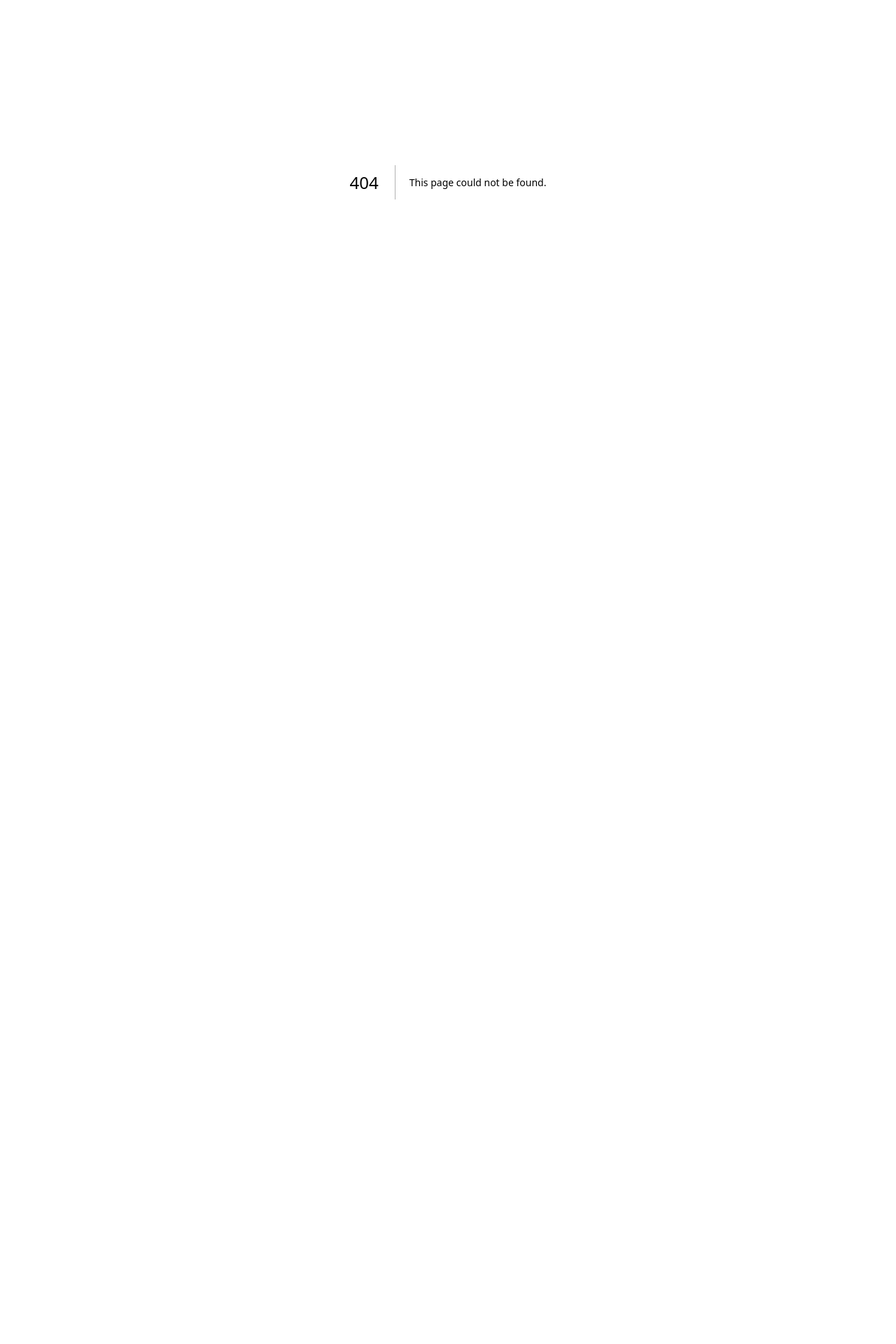
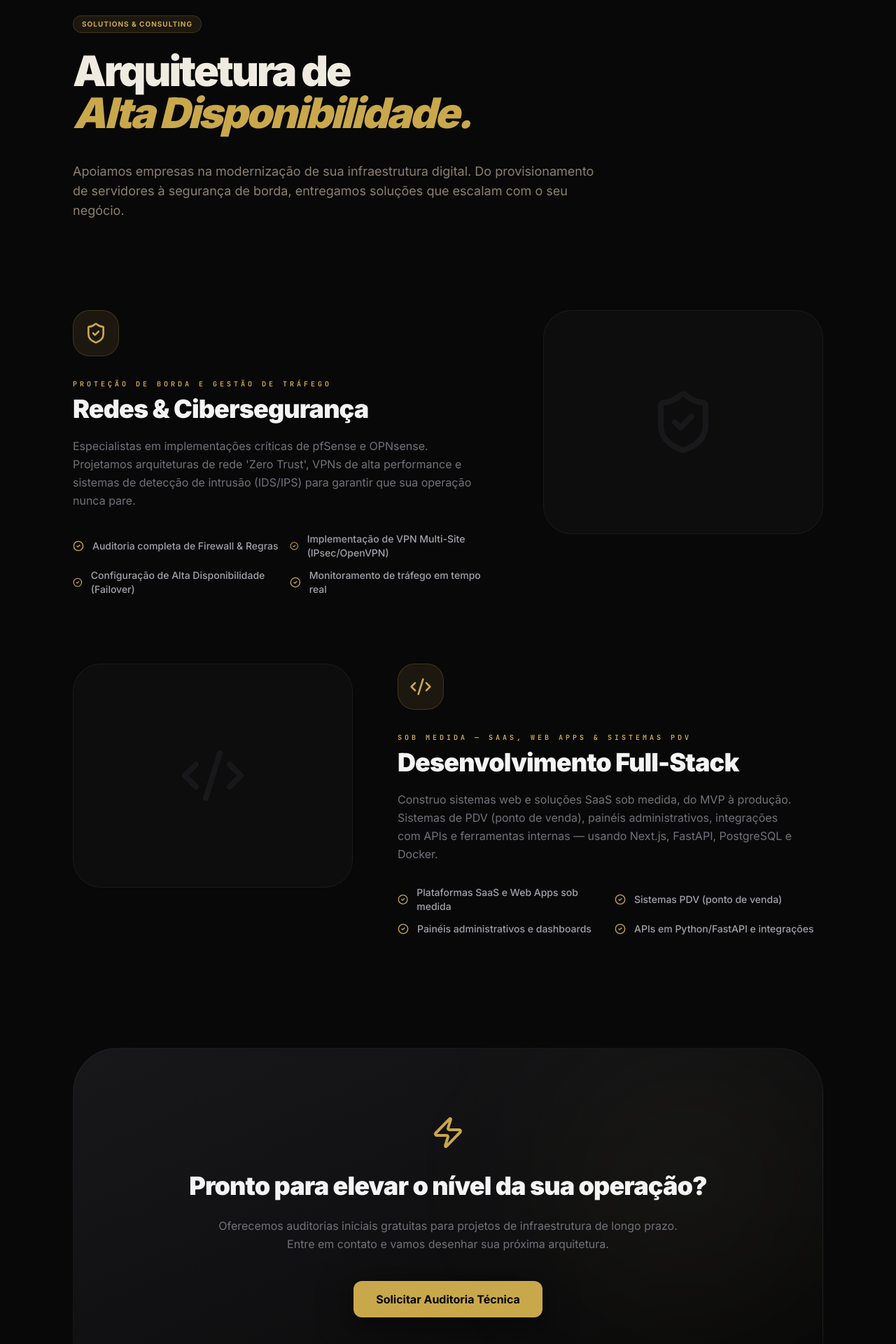
Before and after one commit to AlexandreAlan/portfolio, a Next.js app: page /servicos in a window 1280 px wide. Before the commit this address had no page. Shown: the part 140-2060 px from the top of the page at 70% size. Before the commit the page ends 800 px from the top, so only its background shows below. Built offline with nearby package versions, Linux system fonts and the light colour scheme.

Commit message:
feat: add services page and related assets

```diff
--- /dev/null
+++ b/src/app/servicos/page.tsx
@@ -0,0 +1,103 @@
+import Navbar from '@/components/Navbar'
+import Footer from '@/components/Footer'
+import { ShieldCheck, Code2, CheckCircle2, Zap } from 'lucide-react'
+
+export default function ServicesPage() {
+  return (
+    <>
+      <Navbar />
+      <main className="pt-20 bg-[#080808] min-h-screen">
+        <div className="max-w-6xl mx-auto px-6 md:px-10 py-20">
+
+          <header className="mb-32">
+            <div className="inline-flex items-center gap-2 px-3 py-1 rounded-full bg-[#c9a84c]/10 border border-[#c9a84c]/20 text-[10px] font-bold text-[#c9a84c] uppercase tracking-widest mb-6">
+              Solutions & Consulting
+            </div>
+            <h1 className="text-4xl md:text-6xl font-black text-[#f0ebe0] tracking-tighter mb-10 leading-[0.95]">
+              Arquitetura de <br /> <span className="text-[#c9a84c] italic">Alta Disponibilidade.</span>
+            </h1>
+            <p className="text-base md:text-lg text-[#8a8070] leading-relaxed max-w-3xl">
+              Apoiamos empresas na modernização de sua infraestrutura digital. Do provisionamento de servidores à segurança de borda, entregamos soluções que escalam com o seu negócio.
+            </p>
+          </header>
+
+          <div className="grid gap-24">
+            {/* Service 1 */}
+            <ServiceSection
+              title="Redes & Cibersegurança"
+              subtitle="Proteção de Borda e Gestão de Tráfego"
+              desc="Especialistas em implementações críticas de pfSense e OPNsense. Projetamos arquiteturas de rede 'Zero Trust', VPNs de alta performance e sistemas de detecção de intrusão (IDS/IPS) para garantir que sua operação nunca pare."
+              features={[
+                'Auditoria completa de Firewall & Regras',
+                'Implementação de VPN Multi-Site (IPsec/OpenVPN)',
+                'Configuração de Alta Disponibilidade (Failover)',
+                'Monitoramento de tráfego em tempo real',
+              ]}
+              icon={<ShieldCheck size={32} />}
+            />
+
+            {/* Service 2 */}
+            <ServiceSection
+              title="Desenvolvimento Full-Stack"
+              subtitle="Sob Medida — SaaS, Web Apps & Sistemas PDV"
+              desc="Construo sistemas web e soluções SaaS sob medida, do MVP à produção. Sistemas de PDV (ponto de venda), painéis administrativos, integrações com APIs e ferramentas internas — usando Next.js, FastAPI, PostgreSQL e Docker."
+              features={[
+                'Plataformas SaaS e Web Apps sob medida',
+                'Sistemas PDV (ponto de venda)',
+                'Painéis administrativos e dashboards',
+                'APIs em Python/FastAPI e integrações',
+              ]}
+              icon={<Code2 size={32} />}
+              reversed
+            />
+          </div>
+
+          {/* Business CTA */}
+          <section className="mt-40 p-12 md:p-24 rounded-[64px] bg-gradient-to-br from-zinc-900 to-[#080808] border border-white/5 text-center relative overflow-hidden">
+             <div className="absolute top-0 right-0 w-96 h-96 bg-[#c9a84c]/5 blur-[120px] rounded-full" />
+             <div className="relative">
+                <Zap size={48} className="text-[#c9a84c] mx-auto mb-8 animate-pulse" />
+                <h2 className="text-3xl md:text-4xl font-black text-zinc-100 mb-6 tracking-tight">Pronto para elevar o nível da sua operação?</h2>
+                <p className="text-zinc-500 text-base mb-10 max-w-2xl mx-auto leading-relaxed">
+                  Oferecemos auditorias iniciais gratuitas para projetos de infraestrutura de longo prazo. Entre em contato e vamos desenhar sua próxima arquitetura.
+                </p>
+                <a href="/contato" className="px-8 py-3.5 bg-[#c9a84c] text-black font-bold text-base rounded-xl hover:bg-[#e8c97a] transition-all shadow-luxury active:scale-95 inline-block">
+                  Solicitar Auditoria Técnica
+                </a>
+             </div>
+          </section>
+        </div>
+      </main>
+      <Footer />
+    </>
+  )
+}
+
+function ServiceSection({ title, subtitle, desc, features, icon, reversed = false }: { title: string, subtitle: string, desc: string, features: string[], icon: React.ReactNode, reversed?: boolean }) {
+  return (
+    <div className={`flex flex-col ${reversed ? 'md:flex-row-reverse' : 'md:flex-row'} gap-16 items-start`}>
+      <div className="flex-1">
+        <div className="inline-flex p-4 rounded-3xl bg-[#c9a84c]/10 text-[#c9a84c] mb-8 border border-[#c9a84c]/20">
+          {icon}
+        </div>
+        <h3 className="text-[10px] font-mono font-bold uppercase tracking-[0.4em] text-[#c9a84c] mb-2">{subtitle}</h3>
+        <h2 className="text-2xl md:text-4xl font-black text-zinc-100 mb-5 tracking-tight">{title}</h2>
+        <p className="text-zinc-500 text-base leading-relaxed mb-8 max-w-xl">{desc}</p>
+        <ul className="grid sm:grid-cols-2 gap-3">
+          {features.map(f => (
+            <li key={f} className="flex items-center gap-3 text-sm font-medium text-zinc-400">
+               <CheckCircle2 size={16} className="text-[#c9a84c]" />
+               {f}
+            </li>
+          ))}
+        </ul>
+      </div>
+      <div className="w-full md:w-[400px] h-[320px] rounded-[40px] bg-zinc-900/40 border border-white/5 flex items-center justify-center relative group overflow-hidden">
+         <div className="absolute inset-0 bg-gradient-to-br from-[#c9a84c]/5 to-transparent opacity-0 group-hover:opacity-100 transition-opacity" />
+         <div className="relative text-zinc-700 opacity-25 group-hover:opacity-40 transition-opacity scale-[3]">
+            {icon}
+         </div>
+      </div>
+    </div>
+  )
+}
```
